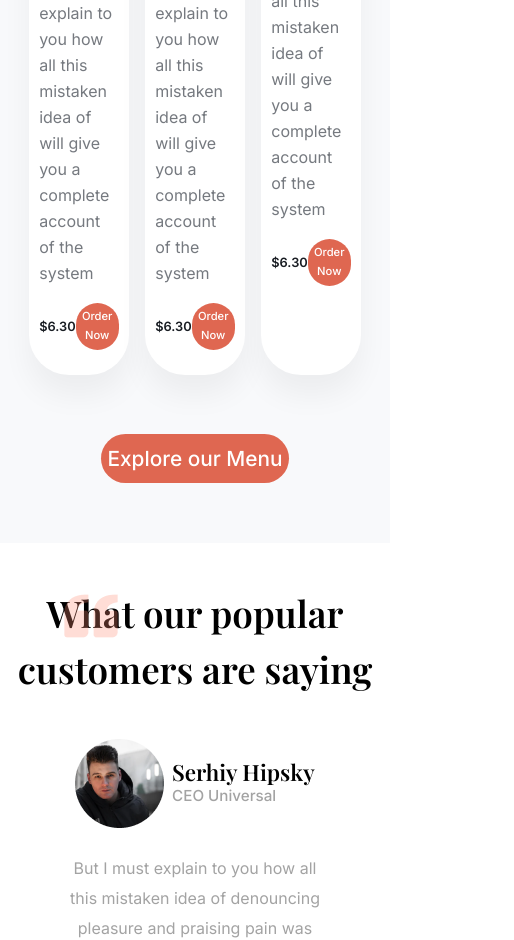
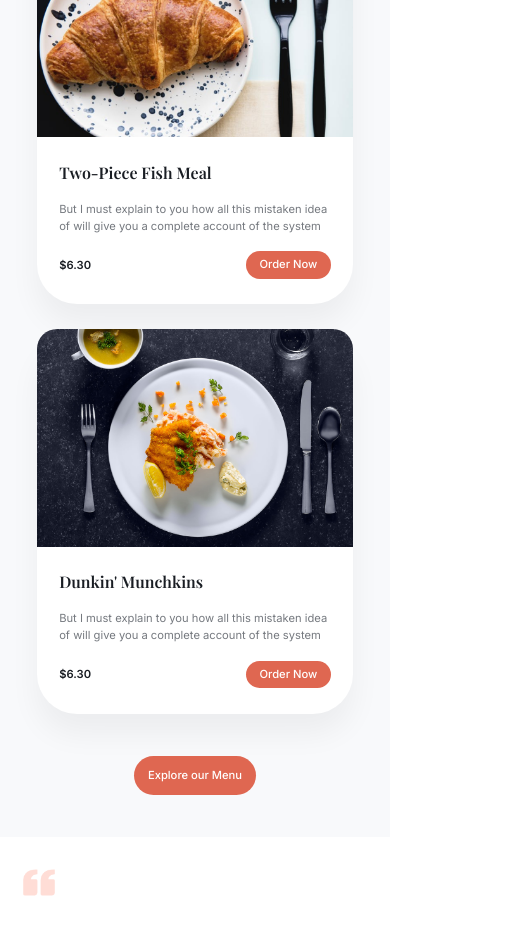
Before and after one commit to Jozz77/Restaurant, a React (Vite) app: page / in a window 390 px wide. Shown: the part 2760-3700 px from the top of the page, 514 px wide, since content can reach past the window. Built offline with nearby package versions, Linux system fonts and the light colour scheme.

Commit message:
Make more components responsive

```diff
--- a/src/Components/FoodMonth/FoodMonth.css
+++ b/src/Components/FoodMonth/FoodMonth.css
@@ -10,3 +10,8 @@
 .FoodMonthCard .img{
     border-radius: 20px 20px 0 0;
 }
+@media screen and (max-width: 767px) {
+   .FoodMonth{
+    border-radius: 0px 100px 0px 0px;
+   }
+}
--- a/src/Components/FoodMonth/FoodMonth.jsx
+++ b/src/Components/FoodMonth/FoodMonth.jsx
@@ -5,22 +5,22 @@
 
 export default function FoodMonth() {
   return (
-    <div className="FoodMonth px-[7.5%] pt-[10vh] mt-[5vh] ">
-      <h1 className="text-[#000000] font-semibold font-Playfair text-[2.5rem] text-center leading-[53px] ">
+    <div className="FoodMonth px-[5%] pt-[10vh] mt-[5vh] ssm:pt-[9vh]  sm:px-[7.5%] sm:pt-[5vh] lg:pt-[7vh]  xl:pt-[10vh]  ">
+      <h1 className="text-[#000000] font-semibold font-Playfair text-[1.5rem] text-center leading-[53px] ssm:text-[1.7rem]  md:text-[2rem] lg:text-[2.5rem] ">
         Food of the Month
       </h1>
-      <p className="text-[#75797F] font-normal text-[1.1rem] text-center leading-[28px] px-[20%] pt-[2vh] ">
+      <p className="text-[#75797F] font-normal text-[0.8rem] text-center leading-[150%] px-[5%] pt-[0vh] ssm:pt-[1vh] ssm:leading-[28px] ssm:text-[1rem] md:pt-[1.5vh] lg:px-[10%] lg:text-[1.1rem] xl:pt-[2vh] xl:px-[20%] ">
         But I must explain to you how all this mistaken idea of denouncing
         pleasure and praising pain was born and I will give you a complete
         account of the system
       </p>
-      <section className="pt-[5vh] flex justify-between ">
+      <section className="pt-[0vh] flex flex-wrap justify-center md:pt-[3vh] md:justify-between  lg:pt-[5vh] ">
         <FoodMonthCard name="Little Caesars Crazy Bread" img="Image.png" />
         <FoodMonthCard name="Two-Piece Fish Meal" img="Image2.png" />
         <FoodMonthCard name="Dunkin' Munchkins" img="Image3.png" />
       </section>
-      <div className="text-center py-[7vh] ">
-        <button className="text-[1.3rem]  font-medium text-[#FFFFFF] leading-[19px] bg-[#DF6751] hover:bg-[#FE8B75] px-[2%] py-[1.8vh] rounded-[40px] ">
+      <div className="text-center py-[5vh] ssm:py-[3vh] sm:py-[5vh] md:py-[4vh]  lg:py-[5vh] xl:py-[7vh] ">
+        <button className="text-[0.7rem]  font-medium text-[#FFFFFF] leading-[19px] bg-[#DF6751] hover:bg-[#FE8B75] px-[4%] py-[1.2vh] rounded-[40px] ssm:text-[0.9rem] sm:py-[2vh] sm:text-[1rem] md:px-[2%] md:py-[1.5vh] lg:text-[1.1rem]   xl:py-[1.8vh]  xl:text-[1.3rem] ">
             Explore our Menu
         </button>
       </div>
--- a/src/Components/FoodMonth/FoodMonthCard.jsx
+++ b/src/Components/FoodMonth/FoodMonthCard.jsx
@@ -2,19 +2,19 @@
 
 export default function FoodMonthCard(props) {
   return (
-    <div className="FoodMonthCard w-[30%] ">
+    <div className="FoodMonthCard w-[90%] mt-[3vh] mx-[5%] sm:w-[80%] sm:mt-[5vh] sm:mx-[10%]  md:mt-[0vh]  md:mx-[0] md:w-[31%] lg:w-[30%] ">
       <div>
         <img src={`/FoodCardAssets/${props.img}`} className="w-full img" alt="" />
       </div>
-      <div className="px-[10%] py-[3vh] ">
-        <h3 className="text-[#191D23] font-medium font-Playfair text-[1.4rem] pl-[3%] leading-[32px] ">{props.name} </h3>
-        <p className="text-[#75797F] font-normal text-[1rem] leading-[26px] pt-[1vh] ">
+      <div className="px-[7%] py-[3vh] md:py-[1.5vh] sm:px-[10%] lg:py-[2vh]  xl:py-[3vh] ">
+        <h3 className="text-[#191D23] font-semibold font-Playfair text-[1rem] leading-[120%] h-[3vh] ssm:text-[1.2rem] sm:text-[1.5rem]  md:text-[0.9rem]  lg:h-[3vh]  lg:leading-[32px] lg:text-[1.1rem] xl:h-[5vh] xl:text-[1.3rem] ">{props.name} </h3>
+        <p className="text-[#75797F] font-normal text-[0.7rem] leading-[150%] pt-[1.5vh] ssm:text-[0.9rem] ssm:pt-[1vh] sm:text-[1rem] md:text-[0.8rem]  lg:leading-[26px]  lg:text-[0.9rem]  xl:text-[1rem] ">
             But I must explain to you how all this mistaken idea of will give you a
             complete account of the system
         </p>
-        <div className='flex justify-between items-center pt-[2vh]  '>
-                <small className=' text-[0.8rem] font-semibold text-[#191D23] '>$6.30</small>
-                <button className='text-[0.7rem] font-medium text-[#FFFFFF] leading-[19px] bg-[#DF6751] hover:bg-[#FE8B75] px-[5%] py-[0.5vh] rounded-[40px] '>Order Now</button>
+        <div className='flex justify-between items-center pt-[2vh] ssm:pt-[2.5vh] md:pt-[1.5vh] xl:pt-[2vh] '>
+                <small className=' text-[0.7rem] font-semibold text-[#191D23] ssm:text-[0.9rem] md:text-[0.7rem]  xl:text-[0.8rem] '>$6.30</small>
+                <button className='text-[0.7rem] font-medium text-[#FFFFFF] leading-[19px] bg-[#DF6751] hover:bg-[#FE8B75] px-[5%] py-[0.5vh] rounded-[40px] ssm:py-[0.7vh]  ssm:text-[0.9rem] sm:py-[0.5vh] sm:text-[0.85rem]  md:text-[0.6rem] xl:text-[0.7rem] '>Order Now</button>
             </div>
       </div>
     </div>
--- a/src/Components/Footer/Footer.jsx
+++ b/src/Components/Footer/Footer.jsx
@@ -10,7 +10,7 @@
 
 export default function Footer() {
   return (
-    <footer className="bg-[#F8F9FB] px-[5%] py-[2vh] hidden ">
+    <footer className="bg-[#F8F9FB] px-[5%] py-[2vh] ">
       <section className="flex justify-between pt-[3vh]">
         <div className="w-[33%]">
           <h2 className="text-[1.7rem] font-semibold leading-[36px] text-[#444444] ">Foodgram</h2>
--- a/src/Components/PopularCustomers/PopularCustomers.jsx
+++ b/src/Components/PopularCustomers/PopularCustomers.jsx
@@ -17,8 +17,8 @@
 
 export default function PopularCustomers() {
   return (
-    <section className="py-[5vh] relative ">
-      <h1 className="text-[2.3rem] font-Playfair text-center  font-semibold text-[#000000] leading-[56px]  ">
+    <section className="py-[5vh] relative md:py-[5vh] ">
+      <h1 className="text-[1.1rem] mt-[7vh] px-[5%] font-Playfair text-center  font-semibold text-[#000000] leading-[130%] ssm:mt-[3vh] ssm:text-[1.2rem] sm:text-[1.55rem] md:leading-[56px] md:text-[1.7rem] lg:text-[2rem] xl:text-[2.3rem] ">
         What our popular customers are saying
       </h1>
       <Swiper
@@ -60,11 +60,11 @@
         </SwiperSlide>
         <PopularNavButtons />
       </Swiper>
-      <div className="absolute top-[5%] left-[15%] ">
-        <img className="w-full" src={QouteTop} alt="" />
+      <div className="absolute top-[5%] left-[5%] lg:left-[15%] ">
+        <img className="w-[60%] ssm:w-[3%] sm:w-full" src={QouteTop} alt="" />
       </div>
-      <div className="absolute bottom-[20%] right-[15%] ">
-        <img className="w-full" src={QouteBottom} alt="" />
+      <div className="absolute bottom-[10%] right-[5%] ssm:bottom-[20%]  lg:right-[15%] ">
+        <img className="w-[60%] ssm:w-[3%] sm:w-full" src={QouteBottom} alt="" />
       </div>
 
 
--- a/src/Components/PopularCustomers/PopularCustomersCard.jsx
+++ b/src/Components/PopularCustomers/PopularCustomersCard.jsx
@@ -5,21 +5,21 @@
 export default function PopularCustomersCard(props) {
   return (
     <section>
-      <div className="flex justify-center gap-[2%] z-[-1] mt-[5vh] items-center ">
+      <div className="flex justify-center gap-[0%] z-[-1] mt-[2vh] items-center sm:gap-[2%] ssm: sm:mt-[1vh] md:mt-[2vh]  xl:mt-[5vh] ">
         <div className="">
-          <img className="[w-full]" src={props.img} alt="" />
+          <img className="w-[80%] ssm:w-[80%] sm:w-full" src={props.img} alt="" />
         </div>
         <div>
-          <h3 className="text-[1.4rem] font-Playfair text-center font-semibold text-[#000000] leading-[22px] pb-[0.5vh]  ">
+          <h3 className="text-[0.9rem] font-Playfair text-center font-semibold text-[#000000] leading-[22px] pb-[0.5vh] ssm:text-[1rem] sm:text-[1.1rem] md:text-[1.2rem] lg:text-[1.4rem]  ">
             {props.name}
           </h3>
-          <small className="text-[0.95rem] text-center font-medium text-[#A3A3A3] leading-[17px]  ">
+          <small className="text-[0.6rem] text-center font-medium text-[#A3A3A3] leading-[17px] ssm:text-[0.75rem] sm:text-[0.85rem] lg:text-[0.95rem] ">
             {props.title}
           </small>
         </div>
       </div>
       <div className="text-center">
-        <p className="px-[15%] py-[3vh] text-[1rem] text-center font-normal text-[#A3A3A3] leading-[30px] ">
+        <p className="px-[5%] py-[2vh] text-[0.75rem] text-center font-normal text-[#A3A3A3] leading-[170%] ssm:text-[0.8rem]  sm:px-[10%] sm:leading-[30px] sm:text-[1rem] lg:py-[3vh] lg:px-[15%] ">
           But I must explain to you how all this mistaken idea of denouncing
           pleasure and praising pain was born and I will give you a complete
           account of the system idea of denouncing pleasure ...But I must
@@ -28,19 +28,19 @@
           system idea of denouncing pleasure ...
         </p>
         <div className="flex justify-center gap-[0.1%] ">
-            <div className="w-[1.5%]">
+            <div className="w-[4%] ssm:w-[3%] sm:w-[1.5%] ">
                 <img className="w-full" src={Star} alt="" />
             </div>
-            <div className="w-[1.5%]">
+            <div className="w-[4%] ssm:w-[3%] sm:w-[1.5%] sm:">
                 <img className="w-full" src={Star} alt="" />
             </div>
-            <div className="w-[1.5%]">
+            <div className="w-[4%] ssm:w-[3%] sm:w-[1.5%] sm:">
                 <img className="w-full" src={Star} alt="" />
             </div>
-            <div className="w-[1.5%]">
+            <div className="w-[4%] ssm:w-[3%] sm:w-[1.5%] sm:">
                 <img className="w-full" src={Star} alt="" />
             </div>
-            <div className="w-[1.5%]">
+            <div className="w-[4%] ssm:w-[3%] sm:w-[1.5%] sm:">
                 <img className="w-full" src={Star} alt="" />
             </div>
         </div>
--- a/src/Components/PopularCustomers/PopularNavButtons.jsx
+++ b/src/Components/PopularCustomers/PopularNavButtons.jsx
@@ -1,17 +1,20 @@
 import { useSwiper } from 'swiper/react'
 import Previous from './Assets/Previous.png'
 import Next from './Assets/Next.png'
+import { BsArrowLeftCircle, BsArrowRightCircle } from "react-icons/bs";
 
 
 export default function PopularNavButtons() {
     const swiper = useSwiper();
   return (
     <div className='flex justify-center gap-[1%] py-[3vh] '>
-        <div onClick={() => swiper.slidePrev()} className='cursor-pointer'>
-            <img className='w-full' src={Previous} alt="" />
+        <div onClick={() => swiper.slidePrev()} className=' cursor-pointer'>
+            {/* <img className='w-full' src={Previous} alt="" /> */}
+            <BsArrowLeftCircle className='text-[1.5rem] text-[#DF6751] ssm:text-[2rem] md:text-[1.5rem]  lg:text-[2rem] ' />
         </div>
         <div className='cursor-pointer' onClick={() => swiper.slideNext()} >
-            <img className='w-full' src={Next} alt="" />
+            {/* <img className='w-full' src={Next} alt="" /> */}
+            <BsArrowRightCircle  className='text-[1.5rem] text-[#DF6751] ssm:text-[2rem] md:text-[1.5rem]  lg:text-[2rem] hover:b ' />
         </div>
     </div>
   )
```
